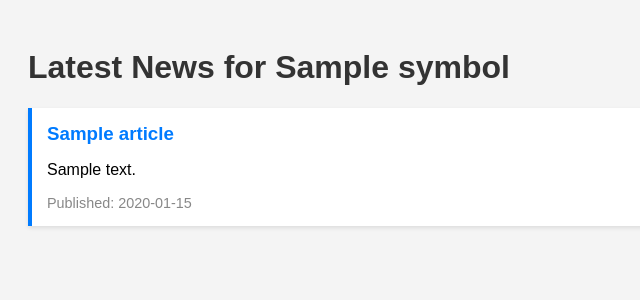
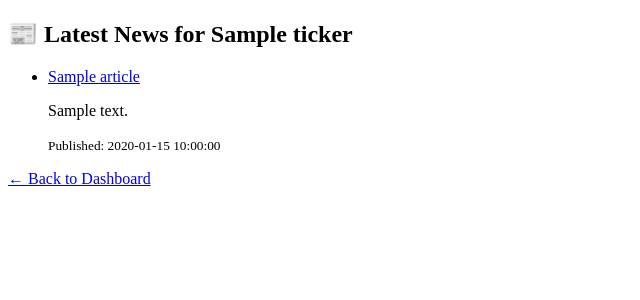
Before and after one commit to Darshil2127/Portfolio, a Flask app: template templates/news.html in a window 1280 px wide. Shown: the top 300 px of the page, without its empty margins (0-640 px from the left). Run offline with Flask 3, Linux system fonts and the light colour scheme; the template is opened without the code that fills it: most values are stand-ins (such as "Sample title", 1, 10 or a date in 2020).

Commit message:
Update news.html

```diff
--- a/templates/news.html
+++ b/templates/news.html
@@ -1,30 +1,19 @@
 <!DOCTYPE html>
 <html>
 <head>
-    <title>FinFuse News for {{ symbol }}</title>
-    <style>
-        body { font-family: Arial; background: #f4f4f4; padding: 20px; }
-        h1 { color: #333; }
-        .card {
-            background: white;
-            padding: 15px;
-            margin-bottom: 20px;
-            box-shadow: 0 2px 4px rgba(0,0,0,0.1);
-            border-left: 4px solid #007BFF;
-        }
-        .card h3 { margin: 0 0 10px; }
-        .card a { color: #007BFF; text-decoration: none; }
-        .date { font-size: 0.9em; color: #888; }
-    </style>
+    <title>{{ ticker }} News</title>
 </head>
 <body>
-    <h1>Latest News for {{ symbol }}</h1>
-    {% for article in articles %}
-        <div class="card">
-            <h3><a href="{{ article.url }}" target="_blank">{{ article.title }}</a></h3>
+    <h2>📰 Latest News for {{ ticker }}</h2>
+    <ul>
+        {% for article in articles %}
+        <li>
+            <a href="{{ article.url }}" target="_blank">{{ article.title }}</a>
             <p>{{ article.description }}</p>
-            <div class="date">Published: {{ article.published_at[:10] }}</div>
-        </div>
-    {% endfor %}
+            <small>Published: {{ article.published_at }}</small>
+        </li>
+        {% endfor %}
+    </ul>
+    <a href="/">← Back to Dashboard</a>
 </body>
 </html>
```
